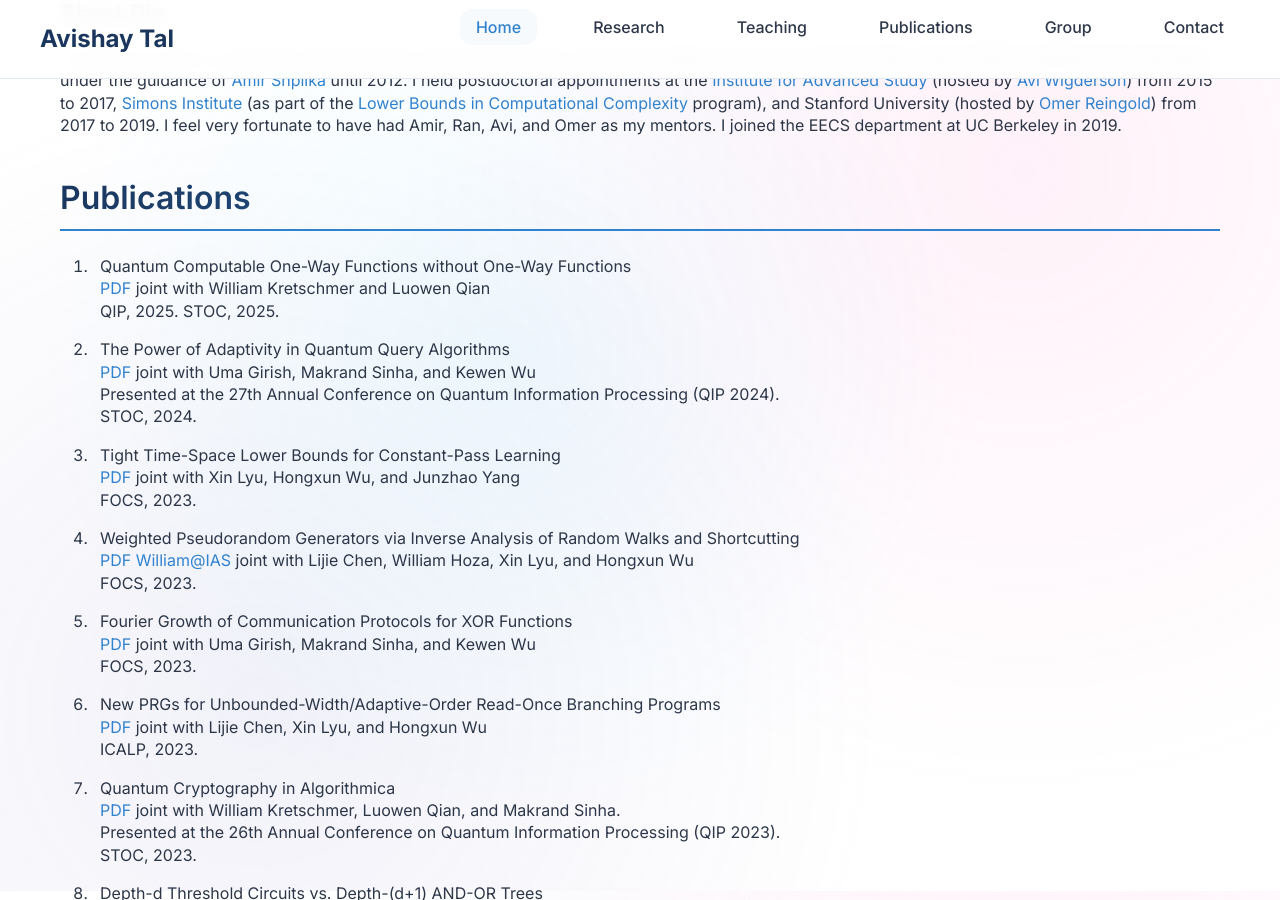
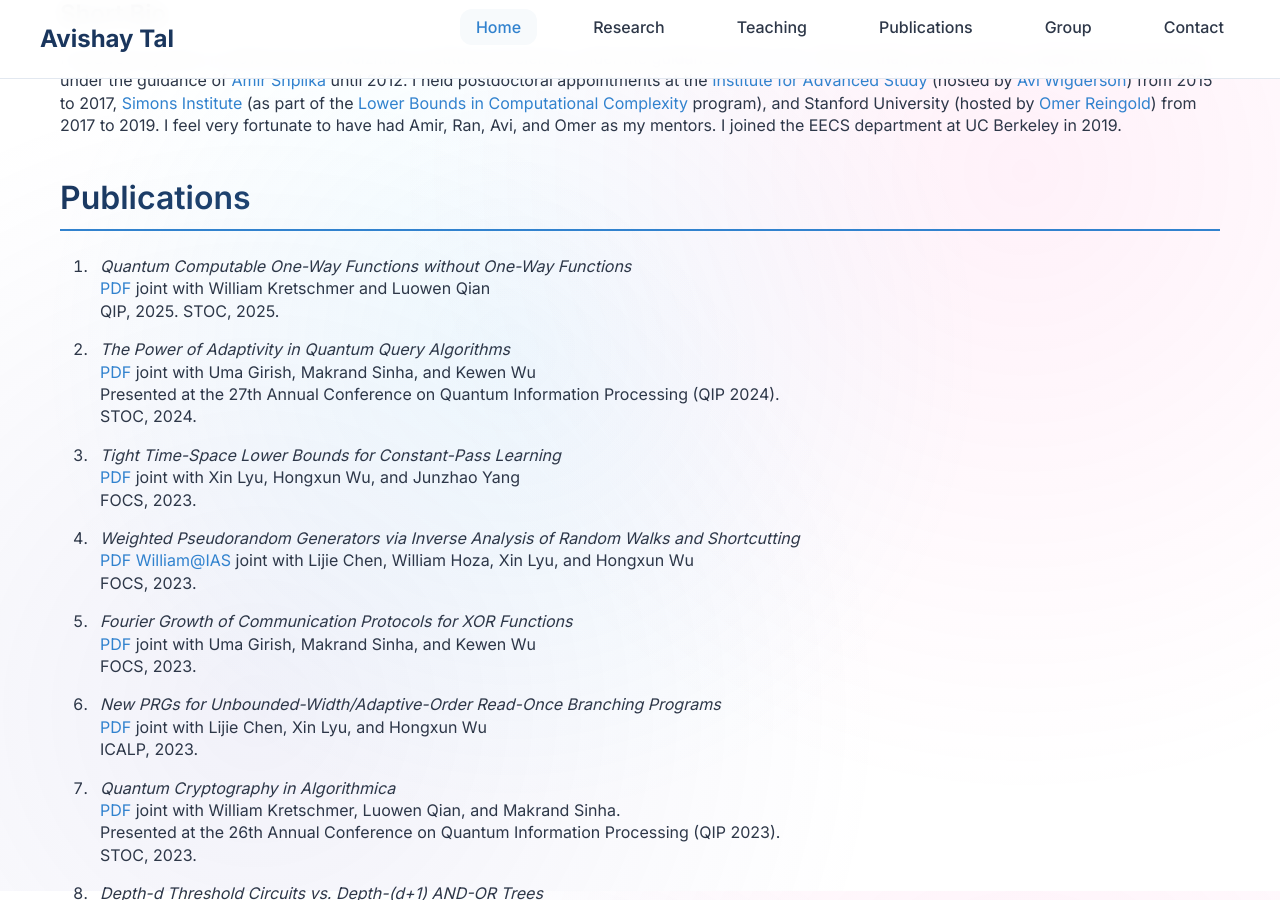
Before and after one commit to avishaytal/website, a Jekyll site: the page built from index.md, in a window 1280 px wide and 900 px high, scrolled down 2709 px. Built offline with Jekyll 4.4.1, drawn with Linux system fonts in a browser that asks for light colours.

Commit message:
Make all publication titles italic

```diff
--- a/index.md
+++ b/index.md
@@ -116,87 +116,87 @@ I received my Ph.D. in 2015 from the Weizmann Institute of Science, under the gu
 
 ## Publications {#publications}
 
-1. Quantum Computable One-Way Functions without One-Way Functions\
+1. *Quantum Computable One-Way Functions without One-Way Functions*\
    [PDF](https://arxiv.org/abs/2411.02554) joint with William Kretschmer and Luowen Qian\
    QIP, 2025. STOC, 2025.
 
-1. The Power of Adaptivity in Quantum Query Algorithms\
+1. *The Power of Adaptivity in Quantum Query Algorithms*\
    [PDF](https://arxiv.org/abs/2311.16057) joint with Uma Girish, Makrand Sinha, and Kewen Wu\
    Presented at the 27th Annual Conference on Quantum Information Processing (QIP 2024).\
    STOC, 2024.
 
-1. Tight Time-Space Lower Bounds for Constant-Pass Learning\
+1. *Tight Time-Space Lower Bounds for Constant-Pass Learning*\
    [PDF](https://arxiv.org/abs/2310.08070) joint with Xin Lyu, Hongxun Wu, and Junzhao Yang\
    FOCS, 2023.
 
-1. Weighted Pseudorandom Generators via Inverse Analysis of Random Walks and Shortcutting\
+1. *Weighted Pseudorandom Generators via Inverse Analysis of Random Walks and Shortcutting*\
    [PDF](https://eccc.weizmann.ac.il/report/2023/114/) [William@IAS](https://youtu.be/Xkxrh1aRdyE?si=AinojVda9r5fOOmz) joint with Lijie Chen, William Hoza, Xin Lyu, and Hongxun Wu\
    FOCS, 2023.
 
-1. Fourier Growth of Communication Protocols for XOR Functions\
+1. *Fourier Growth of Communication Protocols for XOR Functions*\
    [PDF](https://arxiv.org/abs/2307.13926) joint with Uma Girish, Makrand Sinha, and Kewen Wu\
    FOCS, 2023.
 
-1. New PRGs for Unbounded-Width/Adaptive-Order Read-Once Branching Programs\
+1. *New PRGs for Unbounded-Width/Adaptive-Order Read-Once Branching Programs*\
    [PDF](https://drops.dagstuhl.de/entities/document/10.4230/LIPIcs.ICALP.2023.39) joint with Lijie Chen, Xin Lyu, and Hongxun Wu\
    ICALP, 2023.
 
-1. Quantum Cryptography in Algorithmica\
+1. *Quantum Cryptography in Algorithmica*\
    [PDF](https://arxiv.org/abs/2212.00879) joint with William Kretschmer, Luowen Qian, and Makrand Sinha.\
    Presented at the 26th Annual Conference on Quantum Information Processing (QIP 2023).\
    STOC, 2023.
 
-1. Depth-d Threshold Circuits vs. Depth-(d+1) AND-OR Trees\
+1. *Depth-d Threshold Circuits vs. Depth-(d+1) AND-OR Trees*\
    [PDF](https://eccc.weizmann.ac.il/report/2022/087/) joint with Pooya Hatami, William Hoza, and Roei Tell.\
    STOC, 2023.
 
-1. On Certified Randomness from Quantum Advantage Experiments\
+1. *On Certified Randomness from Quantum Advantage Experiments*\
    [PDF](https://arxiv.org/abs/2111.14846) joint with Roozbeh Bassirian, Adam Bouland, Bill Fefferman, and Sam Gunn.
 
-1. Fourier Growth of Parity Decision Trees\
+1. *Fourier Growth of Parity Decision Trees*\
    [PDF](https://eccc.weizmann.ac.il/report/2021/046/) joint with Uma Girish and Kewen Wu.\
    CCC, 2021.
 
-1. Pseudorandom Generators for Read-Once Monotone Branching Programs\
+1. *Pseudorandom Generators for Read-Once Monotone Branching Programs*\
    [PDF](https://eccc.weizmann.ac.il/report/2021/018/) joint with Dean Doron, Raghu Meka, Omer Reingold, and Salil Vadhan.\
    RANDOM, 2021.
 
-1. Fooling Constant-Depth Threshold Circuits\
+1. *Fooling Constant-Depth Threshold Circuits*\
    [PDF](https://eccc.weizmann.ac.il/report/2021/002/) joint with Pooya Hatami, William Hoza, and Roei Tell.\
    FOCS, 2021.
 
-1. Junta Distance Approximation with Sub-Exponential Queries\
+1. *Junta Distance Approximation with Sub-Exponential Queries*\
    [PDF](https://eccc.weizmann.ac.il/report/2021/004/) joint with Vishnu Iyer and Michael Whitmeyer.\
    CCC, 2021.
 
-1. Shrinkage under Random Projections, and Cubic Formula Lower Bounds for AC0\
+1. *Shrinkage under Random Projections, and Cubic Formula Lower Bounds for AC0*\
    [PDF](https://eccc.weizmann.ac.il/report/2020/180/) joint with Yuval Filmus and Or Meir.\
    ITCS, 2021.
 
-1. Degree vs. Approximate Degree and Quantum Implications of Huang's Sensitivity Theorem\
+1. *Degree vs. Approximate Degree and Quantum Implications of Huang's Sensitivity Theorem*\
    [PDF](https://arxiv.org/abs/2010.12629) joint with Scott Aaronson, Shalev Ben-David, Robin Kothari, and Shravas Rao.\
    (Subsumes an earlier version named "Quantum Implications of Huang's Sensitivity Theorem")\
    Presented at the 24th Annual Conference on Quantum Information Processing (QIP 2021)as a short plenary talk.\
    STOC, 2021.
 
-1. Rigid Matrices From Rectangular PCPs\
+1. *Rigid Matrices From Rectangular PCPs*\
    [PDF](https://eccc.weizmann.ac.il/report/2020/075/) [Prahladh@IAS](https://www.youtube.com/watch?v=yNDSkPDlMnE) joint with Amey Bhangale, Prahladh Harsha, and Orr Paradise.\
    FOCS, 2020. SICOMP, 2024.
 
-1. Towards Optimal Separations between Quantum and Randomized Query Complexities\
+1. *Towards Optimal Separations between Quantum and Randomized Query Complexities*\
    [PDF](https://eccc.weizmann.ac.il/report/2019/179/) [FOCS Long Talk](https://www.youtube.com/watch?v=VYmxY6zLy1I)\
    FOCS, 2020.
 
-1. Quantum versus Randomized Communication Complexity, with Efficient Players\
+1. *Quantum versus Randomized Communication Complexity, with Efficient Players*\
    [PDF](https://eccc.weizmann.ac.il/report/2019/152/) joint with Uma Girish and Ran Raz.\
    Presented at the 23rd Annual Conference on Quantum Information Processing (QIP 2020).\
    ITCS, 2021. Computational Complexity Journal 2022.
 
-1. On the Computational Power of Radio Channels\
+1. *On the Computational Power of Radio Channels*\
    [PDF](https://drops.dagstuhl.de/opus/frontdoor.php?source_opus=11315) joint with Mark Braverman, Gillat Kol, and Rotem Oshman.\
    DISC, 2019.
 
-1. Time-Space Lower Bounds for Two-Pass Learning\
+1. *Time-Space Lower Bounds for Two-Pass Learning*\
    [PDF](http://eccc.weizmann.ac.il/report/2019/071/) joint with Sumegha Garg and Ran Raz.\
    CCC, 2019.
 
@@ -204,129 +204,129 @@ I received my Ph.D. in 2015 from the Weizmann Institute of Science, under the gu
    [PDF](http://eccc.weizmann.ac.il/report/2019/018/) joint with Alexander Golovnev, Rahul Ilango, Russell Impagliazzo, Valentine Kabanets, and Antonina Kolokolova.\
    ICALP, 2019.
 
-1. Oracle Separation of BQP and PH\
+1. *Oracle Separation of BQP and PH*\
    [PDF](http://eccc.weizmann.ac.il/report/2018/107/) joint with Ran Raz.\
    STOC, 2019. (Best Paper Award). JACM, 2022.\
    Presented at the 22nd Annual Conference on Quantum Information Processing (QIP 2019) as a plenary talk.\
    [\[Computational Complexity Blog\]](https://blog.computationalcomplexity.org/2018/06/bqp-not-in-polynomial-time-hierarchy-in.html) [\[Shtetl-Optimized\]](https://www.scottaaronson.com/blog/?p=3827) [\[Windows on Theory\]](https://windowsontheory.org/2018/06/17/on-the-raz-tal-oracle-separation-of-bqp-and-ph/) [\[New Scientist\]](https://www.newscientist.com/article/2170746-quantum-computers-are-weirder-and-more-powerful-than-we-thought/) [\[Quanta\]](https://www.quantamagazine.org/finally-a-problem-that-only-quantum-computers-will-ever-be-able-to-solve-20180621/) [\[The Hindu\]](https://www.thehindu.com/sci-tech/science/quantum-computers-have-an-edge-over-classical-ones-says-the-oracle/article24420375.ece) [\[CACM\]](http://cacm.acm.org/magazines/2019/1/233514-quantum-leap/fulltext) [\[Nature\]](https://www.nature.com/articles/d41586-018-07801-3) [Video](http://www.birs.ca/events/2018/5-day-workshops/18w5197/videos/watch/201808161505-Tal.html?jwsource=cl) (CMO Oaxaca) [Video](https://www.youtube.com/watch?v=LUGr7mO-tM0) (IAS)
 
-1. Exponential separation between shallow quantum circuits and unbounded fan-in shallow classical circuits\
+1. *Exponential separation between shallow quantum circuits and unbounded fan-in shallow classical circuits*\
    [PDF](http://eccc.weizmann.ac.il/report/2019/089/) joint with Adam Bene Watts, Robin Kothari, and Luke Schaeffer.\
    STOC, 2019.\
    Presented at the 22nd Annual Conference on Quantum Information Processing (QIP 2019).
 
-1. Pseudorandom Generators for Width-3 Branching Programs\
+1. *Pseudorandom Generators for Width-3 Branching Programs*\
    [PDF](http://eccc.weizmann.ac.il/report/2018/112/) joint with Raghu Meka and Omer Reingold.\
    STOC, 2019.\
    [\[Oded's choices\]](http://www.wisdom.weizmann.ac.il/~oded/MC/249.html)
 
-1. Pseudorandom generators from the second Fourier level and applications to AC0 with parity gates\
+1. *Pseudorandom generators from the second Fourier level and applications to AC0 with parity gates*\
    [PDF](http://eccc.weizmann.ac.il/report/2018/155/) joint with Eshan Chattopadhyay, Pooya Hatami, and Shachar Lovett.\
    ITCS, 2019.
 
-1. Cubic Formula Size Lower Bounds Based on Compositions with Majority\
+1. *Cubic Formula Size Lower Bounds Based on Compositions with Majority*\
    [PDF](http://eccc.weizmann.ac.il/report/2018/160/) joint with Anna Gal and Adrian Trejo Nuñez.\
    ITCS, 2019.
 
-1. Improved Pseudorandomness for Unordered Branching Programs through Local Monotonicity\
+1. *Improved Pseudorandomness for Unordered Branching Programs through Local Monotonicity*\
    [PDF](http://eccc.weizmann.ac.il/report/2017/171/) joint with Eshan Chattopadhyay, Pooya Hatami and Omer Reingold.\
    STOC, 2018.
 
-1. Extractor-Based Time-Space Lower Bounds for Learning\
+1. *Extractor-Based Time-Space Lower Bounds for Learning*\
    [PDF](https://arxiv.org/abs/1708.02639) joint with Sumegha Garg and Ran Raz.\
    STOC, 2018.
 
-1. On Constant-Depth Canonical Boolean Circuits for Computing Multilinear Functions\
+1. *On Constant-Depth Canonical Boolean Circuits for Computing Multilinear Functions*\
    [PDF](http://eccc.weizmann.ac.il/report/2017/193/) joint with Oded Goldreich.\
    Book chapter in "Computational Complexity and Property Testing", 2020.
 
-1. The Choice and Agreement Problems of a Random Function\
+1. *The Choice and Agreement Problems of a Random Function*\
    [PDF](http://eccc.weizmann.ac.il/report/2017/148/) joint with Or Meir.\
    Information Processing Letters, Volume 133, 2018.
 
-1. Pseudorandom Generators for Low Sensitivity Functions\
+1. *Pseudorandom Generators for Low Sensitivity Functions*\
    [PDF](http://eccc.weizmann.ac.il/report/2017/025/) joint with Pooya Hatami.\
    ITCS, 2018.
 
-1. Robust Sensitivity\
+1. *Robust Sensitivity*\
    [PDF](http://eccc.weizmann.ac.il/report/2016/161/) joint with Shachar Lovett and Jiapeng Zhang.\
    SODA, 2018.
 
-1. Lower Bounds for 2-Query LCCs over Large Alphabet\
+1. *Lower Bounds for 2-Query LCCs over Large Alphabet*\
    [PDF](https://arxiv.org/abs/1611.06980) joint with Arnab Bhattacharyya and Sivakanth Gopi.\
    RANDOM, 2017.
 
-1. Tight Bounds on The Fourier Spectrum of AC0\
+1. *Tight Bounds on The Fourier Spectrum of AC0*\
    [PDF](http://eccc.weizmann.ac.il/report/2014/174/) [Slides](https://drive.google.com/open?id=1G0WNtCM1Sum4Y8hgvWwgQ69xBWnknDjD)\
    CCC, 2017.\
    [\[Oded's choices\]](http://www.wisdom.weizmann.ac.il/~oded/MC/171.html)
 
-1. The Bipartite Formula Complexity of Inner-Product is Quadratic\
+1. *The Bipartite Formula Complexity of Inner-Product is Quadratic*\
    [PDF](http://eccc.weizmann.ac.il/report/2016/181/)\
    STOC, 2017 (merged with "Computing Requires Larger Formulas than Approximating").
 
-1. Computing Requires Larger Formulas than Approximating
+1. *Computing Requires Larger Formulas than Approximating*
    [PDF](https://eccc.weizmann.ac.il/report/2016/179/) [Slides](https://drive.google.com/open?id=1Ea_4PmfZZ8eoUdvpONVczvoDVxYhDv4W) [TCS+ Talk](https://www.youtube.com/watch?v=auT6ckYVnuo)\
    STOC, 2017 (merged with "The Bipartite Formula Complexity of Inner-Product is Quadratic").\
    [\[Oded's choices\]](http://www.wisdom.weizmann.ac.il/~oded/MC/211.html)
 
-1. Time-Space Hardness of Learning Sparse Parities\
+1. *Time-Space Hardness of Learning Sparse Parities*\
    [PDF](http://eccc.weizmann.ac.il/report/2016/113/) [Slides](https://drive.google.com/open?id=1sP0eGuXN3Nt71mEStlEEZg89JOQ0ErDL)
    joint with Gillat Kol and Ran Raz.\
    STOC, 2017.
 
-1. Low-Sensitivity Functions from Unambiguous Certificates\
+1. *Low-Sensitivity Functions from Unambiguous Certificates*\
    [PDF](https://arxiv.org/abs/1605.07084) joint with Shalev Ben-David and Pooya Hatami.\
    ITCS, 2017.
 
-1. Degree and Sensitivity: Tails of Two Distributions\
+1. *Degree and Sensitivity: Tails of Two Distributions*\
    [PDF](http://eccc.weizmann.ac.il/report/2016/069/) joint with Parikshit Gopalan, Rocco Servedio, and Avi Wigderson.\
    (a preliminary version of this paper by Gopalan, Servedio, and Wigderson appeared in CCC, 2016).
 
-1. On the Sensitivity Conjecture\
+1. *On the Sensitivity Conjecture*\
    [PDF](http://eccc.weizmann.ac.il/report/2016/062/) [Slides](https://drive.google.com/open?id=1BdAWdGVJ8pHSFWMrnEolI28fJD6eWD3S)\
    ICALP, 2016.
 
-1. #SAT Algorithms from Shrinkage\
+1. *#SAT Algorithms from Shrinkage*\
    [PDF](http://eccc.weizmann.ac.il/report/2015/114/)
 
-1. Matrix Rigidity of Random Toeplitz Matrices\
+1. *Matrix Rigidity of Random Toeplitz Matrices*\
    [PDF](http://eccc.weizmann.ac.il/report/2015/079/) [Journal-version](http://link.springer.com/article/10.1007/s00037-016-0144-9) [Slides](https://drive.google.com/open?id=1-KKRtzK23H1mJ7_LgBqwJUdbytG9J1_I) (STOC) [Slides](https://drive.google.com/open?id=18eMjO5qHg84CP-GS0LBK139Qf-z3ZH54) (longer version)
    joint with Oded Goldreich.\
    STOC, 2016. Computational Complexity, 2016.
 
-1. Shrinkage of De Morgan Formulae by Spectral Techniques
+1. *Shrinkage of De Morgan Formulae by Spectral Techniques*
    [PDF](http://eccc.weizmann.ac.il/report/2014/048/) [Slides](https://drive.google.com/open?id=1-DncCQYfvree-R6LFd9nA87_b6g_WuaA)\
    FOCS, 2014.
 
-1. On Fractional Block Sensitivity\
+1. *On Fractional Block Sensitivity*\
    [PDF](http://eccc.weizmann.ac.il/report/2013/168/) [Journal-version](http://cjtcs.cs.uchicago.edu/articles/2016/8/contents.html) joint with Raghav Kulkarni.\
    CJTCS, 2016.
 
-1. Two Structural Results for Low Degree Polynomials and Applications\
+1. *Two Structural Results for Low Degree Polynomials and Applications*\
    [PDF](http://eccc.weizmann.ac.il/report/2013/145) [Video](http://video.ias.edu/csdm/2014/0310-AvistayTal) (IAS) [Slides](https://drive.google.com/open?id=1kMMpzUfoaz5ccguDIlZeIp0JLzSjCcWP) (RANDOM)\
     joint with Gil Cohen.\
     RANDOM, 2015.\
     An [implementation](./structural.py/) of the algorithm suggested in Theorem 4.1.
 
-1. On the Structure of Boolean Functions with Small Spectral Norm\
+1. *On the Structure of Boolean Functions with Small Spectral Norm*\
    [PDF](http://eccc.weizmann.ac.il/report/2013/049/) joint with Amir Shpilka and Ben lee Volk.\
     ITCS, 2014. Computational Complexity Journal, 2015.
 
-1. Improved Average-Case Lower Bounds for De Morgan Formula Size\
+1. *Improved Average-Case Lower Bounds for De Morgan Formula Size*\
    [PDF](https://eccc.weizmann.ac.il/report/2013/058/) [Journal-version](http://dx.doi.org/10.1137/15M1048045) [Slides](http://demorgan.pptx/) joint with Ilan Komargodski and Ran Raz.\
    FOCS, 2013. SICOMP, 2017.
 
-1. Properties and Applications of Boolean Function Composition\
+1. *Properties and Applications of Boolean Function Composition*\
    [PDF](https://drive.google.com/open?id=12Vn3BT2ByZCFnEH0zlzkWGTxlx_N9Rw6) [Slides](http://bfc0308.pptx/)\
    ITCS, 2013. (Best Student Paper)\
    [\[Oded's choices\]](http://www.wisdom.weizmann.ac.il/~oded/MC/131.html)
 
-1. On the Degree of Univariate Polynomials Over the Integers\
+1. *On the Degree of Univariate Polynomials Over the Integers*\
    [PDF](https://drive.google.com/open?id=1TqNuAmq1pb_hA3h-Q2b9gfWA3TaMwW8V) [Journal-version](https://drive.google.com/open?id=1CFoAfT8dbhIN8_k8UaxQrdHlDkbBgjwv) joint with Gil Cohen and Amir Shpilka.\
    ITCS, 2012. Combinatorica, 2016.
 
-1. On The Minimal Fourier Degree of Symmetric Boolean Functions\
+1. *On The Minimal Fourier Degree of Symmetric Boolean Functions*\
    [PDF](https://drive.google.com/open?id=16mFZro6N8VD_rwoZYWbHeB_ZuspLf5ZS) [Journal-version](https://drive.google.com/open?id=1eAO3u3BtxRtMcAm0GapJbx6NRDCUg8W6) [Slides](https://drive.google.com/open?id=1lZf2UermOAVsurgYqtzJxc64XFsCSJD3) [Amir@MSR](http://research.microsoft.com/apps/video/dl.aspx?id=145593) joint with Amir Shpilka.\
    CCC, 2011. Combinatorica, 2014.\
    [\[Richard Lipton's Blog Post\]](https://rjlipton.wordpress.com/2010/11/19/is-complexity-theory-on-the-brink/) [\[2\]](https://rjlipton.wordpress.com/2011/01/05/fourier-complexity-of-cirtemmys-boolean-functions/)
```
